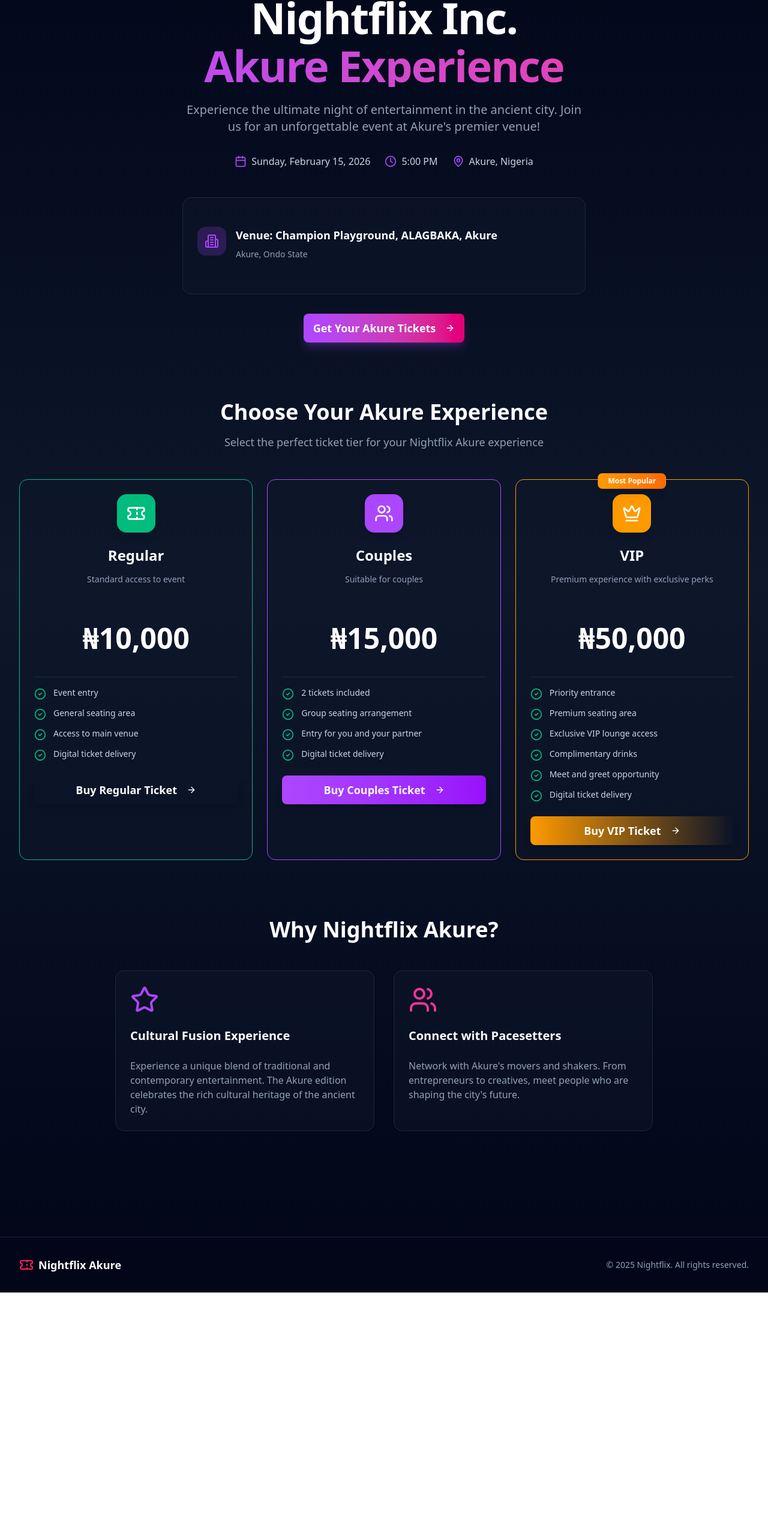
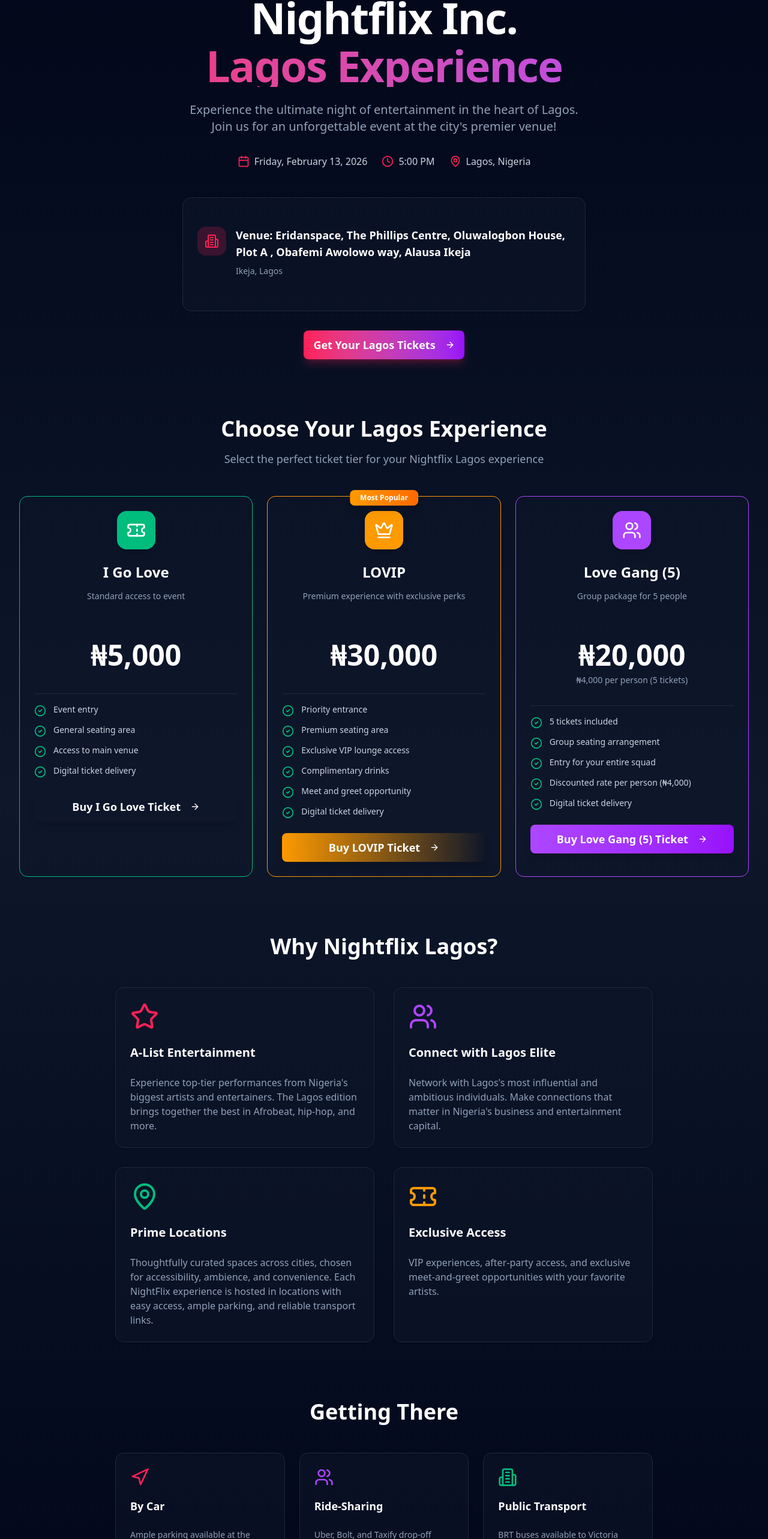
Before and after one commit to DannyYo696/events, a Next.js app: page /akure in a window 1280 px wide. Shown: the part 214-2780 px from the top of the page at 60% size. Before the commit the page ends 2369 px from the top, so only its background shows below. Built offline with nearby package versions, Linux system fonts and the light colour scheme.

Commit message:
Update page.tsx

```diff
--- a/src/app/akure/page.tsx
+++ b/src/app/akure/page.tsx
@@ -11,9 +11,9 @@ import { toast } from '@/hooks/use-toast'
 
 const TICKET_TIERS = [
   {
-    id: 'regularly',
-    name: 'Regular',
-    price: 10000,
+    id: 'regular',
+    name: 'I Go Love',
+    price: 5000,
     description: 'Standard access to event',
     features: [
       'Event entry',
@@ -26,25 +26,9 @@ const TICKET_TIERS = [
     borderColor: 'border-emerald-500'
   },
   {
-    id: 'couples',
-    name: 'Couples',
-    price: 15000,
-    description: 'Suitable for couples',
-    features: [
-      '2 tickets included',
-      'Group seating arrangement',
-      'Entry for you and your partner',
-      'Digital ticket delivery'
-    ],
-    icon: Users,
-    color: 'bg-purple-500',
-    borderColor: 'border-purple-500',
-    isGroup: true
-  },
-  {
-    id: 'vipakure',
-    name: 'VIP',
-    price: 50000,
+    id: 'vip',
+    name: 'LOVIP',
+    price: 30000,
     description: 'Premium experience with exclusive perks',
     features: [
       'Priority entrance',
@@ -59,10 +43,26 @@ const TICKET_TIERS = [
     borderColor: 'border-amber-500',
     popular: true
   },
-
+  {
+    id: 'gang_of_5',
+    name: 'Love Gang (5)',
+    price: 20000,
+    description: 'Group package for 5 people',
+    features: [
+      '5 tickets included',
+      'Group seating arrangement',
+      'Entry for your entire squad',
+      'Discounted rate per person (₦4,000)',
+      'Digital ticket delivery'
+    ],
+    icon: Users,
+    color: 'bg-purple-500',
+    borderColor: 'border-purple-500',
+    isGroup: true
+  }
 ]
 
-export default function AkurePage() {
+export default function LagosPage() {
   const router = useRouter()
   const [selectedTier, setSelectedTier] = useState<string | null>(null)
   const [isProcessing, setIsProcessing] = useState(false)
@@ -77,17 +77,17 @@ export default function AkurePage() {
     const tierToStore = {
       ...tier,
       icon: tierId,
-      city: 'Akure'
+      city: 'Lagos'
     }
     localStorage.setItem('selectedTicketTier', JSON.stringify(tierToStore))
 
     toast({
       title: 'Ticket tier selected',
-      description: `You selected ${tier.name} ticket tier for Akure. Proceeding to checkout...`,
+      description: `You selected ${tier.name} ticket tier for Lagos. Proceeding to checkout...`,
     })
 
     // Redirect to checkout page
-    window.location.href = '/checkout?city=Akure'
+    window.location.href = '/checkout?city=lagos'
   }
 
   const formatDate = (date: Date) => {
@@ -130,34 +130,34 @@ export default function AkurePage() {
       <main className="container mx-auto px-4 sm:px-6 lg:px-8 py-12 sm:py-20">
         {/* Hero Section */}
         <section className="text-center mb-16 sm:mb-24">
-          <div className="inline-flex items-center gap-2 px-4 py-2 rounded-full bg-purple-500/10 border border-purple-500/20 mb-6">
-            <Zap className="h-4 w-4 text-purple-500" />
-            <span className="text-sm font-semibold text-purple-500">Akure Edition • Limited Tickets Available</span>
+          <div className="inline-flex items-center gap-2 px-4 py-2 rounded-full bg-rose-500/10 border border-rose-500/20 mb-6">
+            <Zap className="h-4 w-4 text-rose-500" />
+            <span className="text-sm font-semibold text-rose-500">Lagos Edition • Limited Tickets Available</span>
           </div>
 
           <h1 className="text-4xl sm:text-5xl md:text-6xl lg:text-7xl font-bold text-white mb-6 tracking-tight">
             Nightflix Inc.
-            <span className="block text-transparent bg-clip-text bg-gradient-to-r from-purple-500 to-pink-500 mt-2">
-              Akure Experience
+            <span className="block text-transparent bg-clip-text bg-gradient-to-r from-rose-500 to-purple-500 mt-2">
+              Lagos Experience
             </span>
           </h1>
 
           <p className="text-lg sm:text-xl text-slate-400 max-w-2xl mx-auto mb-8">
-            Experience the ultimate night of entertainment in the ancient city. Join us for an unforgettable event at Akure's premier venue!
+            Experience the ultimate night of entertainment in the heart of Lagos. Join us for an unforgettable event at the city's premier venue!
           </p>
 
           <div className="flex flex-wrap justify-center gap-4 sm:gap-6 text-sm sm:text-base text-slate-300 mb-12">
             <div className="flex items-center gap-2">
-              <Calendar className="h-5 w-5 text-purple-500" />
-              <span>Sunday, February 15, 2026</span>
+              <Calendar className="h-5 w-5 text-rose-500" />
+              <span>Friday, February 13, 2026</span>
             </div>
             <div className="flex items-center gap-2">
-              <Clock className="h-5 w-5 text-purple-500" />
+              <Clock className="h-5 w-5 text-rose-500" />
               <span>5:00 PM</span>
             </div>
             <div className="flex items-center gap-2">
-              <MapPin className="h-5 w-5 text-purple-500" />
-              <span>Akure, Nigeria</span>
+              <MapPin className="h-5 w-5 text-rose-500" />
+              <span>Lagos, Nigeria</span>
             </div>
           </div>
 
@@ -165,12 +165,12 @@ export default function AkurePage() {
           <Card className="max-w-2xl mx-auto mb-8 bg-slate-900/50 border-slate-800">
             <CardContent className="p-6">
               <div className="flex items-start gap-4">
-                <div className="flex items-center justify-center w-12 h-12 rounded-xl bg-purple-500/20 shrink-0">
-                  <Building2 className="h-6 w-6 text-purple-500" />
+                <div className="flex items-center justify-center w-12 h-12 rounded-xl bg-rose-500/20 shrink-0">
+                  <Building2 className="h-6 w-6 text-rose-500" />
                 </div>
                 <div className="flex-1 text-left">
-                  <h3 className="text-lg font-semibold text-white mb-2">Venue: Champion Playground, ALAGBAKA, Akure</h3>
-                  <p className="text-sm text-slate-400 mb-2">Akure, Ondo State</p>
+                  <h3 className="text-lg font-semibold text-white mb-2">Venue: Eridanspace, The Phillips Centre, Oluwalogbon House, Plot A , Obafemi Awolowo way, Alausa Ikeja</h3>
+                  <p className="text-sm text-slate-400 mb-2">Ikeja, Lagos</p>
 
                 </div>
               </div>
@@ -180,9 +180,9 @@ export default function AkurePage() {
           <Button
             size="lg"
             onClick={() => document.getElementById('tickets')?.scrollIntoView({ behavior: 'smooth' })}
-            className="bg-gradient-to-r from-purple-500 to-pink-600 hover:from-purple-600 hover:to-pink-700 text-white font-semibold px-8 py-6 text-lg shadow-lg shadow-purple-500/25"
+            className="bg-gradient-to-r from-rose-500 to-purple-600 hover:from-rose-600 hover:to-purple-700 text-white font-semibold px-8 py-6 text-lg shadow-lg shadow-rose-500/25"
           >
-            Get Your Akure Tickets
+            Get Your Lagos Tickets
             <ArrowRight className="ml-2 h-5 w-5" />
           </Button>
         </section>
@@ -190,8 +190,8 @@ export default function AkurePage() {
         {/* Ticket Tiers Section */}
         <section id="tickets" className="mb-16 sm:mb-24">
           <div className="text-center mb-12">
-            <h2 className="text-3xl sm:text-4xl font-bold text-white mb-4">Choose Your Akure Experience</h2>
-            <p className="text-slate-400 text-lg">Select the perfect ticket tier for your Nightflix Akure experience</p>
+            <h2 className="text-3xl sm:text-4xl font-bold text-white mb-4">Choose Your Lagos Experience</h2>
+            <p className="text-slate-400 text-lg">Select the perfect ticket tier for your Nightflix Lagos experience</p>
           </div>
 
           <div className="grid grid-cols-1 md:grid-cols-3 gap-6 max-w-7xl mx-auto">
@@ -229,7 +229,7 @@ export default function AkurePage() {
                       </div>
                       {tier.isGroup && (
                         <div className="text-sm text-slate-400">
-
+                          ₦{pricePerPerson.toLocaleString()} per person (5 tickets)
                         </div>
                       )}
                     </div>
@@ -268,42 +268,105 @@ export default function AkurePage() {
           </div>
         </section>
 
-        {/* Akure-Specific About Section */}
+        {/* Lagos-Specific About Section */}
         <section id="about" className="mb-16 sm:mb-24">
           <div className="max-w-4xl mx-auto">
-            <h2 className="text-3xl sm:text-4xl font-bold text-white text-center mb-12">Why Nightflix Akure?</h2>
+            <h2 className="text-3xl sm:text-4xl font-bold text-white text-center mb-12">Why Nightflix Lagos?</h2>
             <div className="grid md:grid-cols-2 gap-8">
               <Card className="bg-slate-900/50 border-slate-800">
                 <CardHeader>
-                  <Star className="h-12 w-12 text-purple-500 mb-4" />
-                  <CardTitle className="text-xl text-white">Cultural Fusion Experience</CardTitle>
+                  <Star className="h-12 w-12 text-rose-500 mb-4" />
+                  <CardTitle className="text-xl text-white">A-List Entertainment</CardTitle>
                 </CardHeader>
                 <CardContent>
                   <p className="text-slate-400">
-                    Experience a unique blend of traditional and contemporary entertainment. The Akure edition celebrates the rich cultural heritage of the ancient city.
+                    Experience top-tier performances from Nigeria's biggest artists and entertainers. The Lagos edition brings together the best in Afrobeat, hip-hop, and more.
                   </p>
                 </CardContent>
               </Card>
 
               <Card className="bg-slate-900/50 border-slate-800">
                 <CardHeader>
-                  <Users className="h-12 w-12 text-pink-500 mb-4" />
-                  <CardTitle className="text-xl text-white">Connect with Pacesetters</CardTitle>
+                  <Users className="h-12 w-12 text-purple-500 mb-4" />
+                  <CardTitle className="text-xl text-white">Connect with Lagos Elite</CardTitle>
                 </CardHeader>
                 <CardContent>
                   <p className="text-slate-400">
-                    Network with Akure's movers and shakers. From entrepreneurs to creatives, meet people who are shaping the city's future.
+                    Network with Lagos's most influential and ambitious individuals. Make connections that matter in Nigeria's business and entertainment capital.
                   </p>
                 </CardContent>
               </Card>
 
+              <Card className="bg-slate-900/50 border-slate-800">
+                <CardHeader>
+                  <MapPin className="h-12 w-12 text-emerald-500 mb-4" />
+                  <CardTitle className="text-xl text-white">Prime Locations</CardTitle>
+                </CardHeader>
+                <CardContent>
+                  <p className="text-slate-400">
+                    Thoughtfully curated spaces across cities, chosen for accessibility, ambience, and convenience. Each NightFlix experience is hosted in locations with easy access, ample parking, and reliable transport links.
+                  </p>
+                </CardContent>
+              </Card>
 
+              <Card className="bg-slate-900/50 border-slate-800">
+                <CardHeader>
+                  <Ticket className="h-12 w-12 text-amber-500 mb-4" />
+                  <CardTitle className="text-xl text-white">Exclusive Access</CardTitle>
+                </CardHeader>
+                <CardContent>
+                  <p className="text-slate-400">
+                    VIP experiences, after-party access, and exclusive meet-and-greet opportunities with your favorite artists.
+                  </p>
+                </CardContent>
+              </Card>
             </div>
           </div>
         </section>
 
         {/* Getting There Section */}
+        <section id="getting-there" className="mb-12">
+          <div className="max-w-4xl mx-auto">
+            <h2 className="text-3xl sm:text-4xl font-bold text-white text-center mb-12">Getting There</h2>
+            <div className="grid md:grid-cols-3 gap-6">
+              <Card className="bg-slate-900/50 border-slate-800">
+                <CardHeader>
+                  <Navigation className="h-8 w-8 text-rose-500 mb-3" />
+                  <CardTitle className="text-lg text-white">By Car</CardTitle>
+                </CardHeader>
+                <CardContent>
+                  <p className="text-sm text-slate-400">
+                    Ample parking available at the venue. 15 minutes from Lekki, 20 minutes from Ikeja. Use Google Maps for GPS navigation.
+                  </p>
+                </CardContent>
+              </Card>
 
+              <Card className="bg-slate-900/50 border-slate-800">
+                <CardHeader>
+                  <Users className="h-8 w-8 text-purple-500 mb-3" />
+                  <CardTitle className="text-lg text-white">Ride-Sharing</CardTitle>
+                </CardHeader>
+                <CardContent>
+                  <p className="text-sm text-slate-400">
+                    Uber, Bolt, and Taxify drop-off points directly at the venue entrance. Recommended for hassle-free transportation.
+                  </p>
+                </CardContent>
+              </Card>
+
+              <Card className="bg-slate-900/50 border-slate-800">
+                <CardHeader>
+                  <Building2 className="h-8 w-8 text-emerald-500 mb-3" />
+                  <CardTitle className="text-lg text-white">Public Transport</CardTitle>
+                </CardHeader>
+                <CardContent>
+                  <p className="text-sm text-slate-400">
+                    BRT buses available to Victoria Island. Short 5-minute walk from the nearest bus stop to the venue.
+                  </p>
+                </CardContent>
+              </Card>
+            </div>
+          </div>
+        </section>
       </main>
 
       {/* Footer */}
@@ -312,7 +375,7 @@ export default function AkurePage() {
           <div className="flex flex-col sm:flex-row items-center justify-between gap-4">
             <div className="flex items-center gap-2">
               <Ticket className="h-6 w-6 text-rose-500" />
-              <span className="text-lg font-bold text-white">Nightflix Akure</span>
+              <span className="text-lg font-bold text-white">Nightflix Lagos</span>
             </div>
             <p className="text-sm text-slate-400 text-center sm:text-left">
               © 2025 Nightflix. All rights reserved.
```
